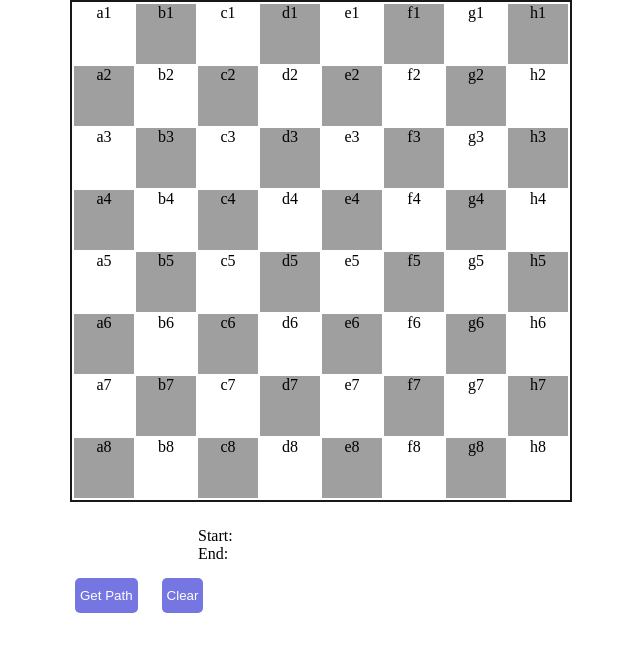
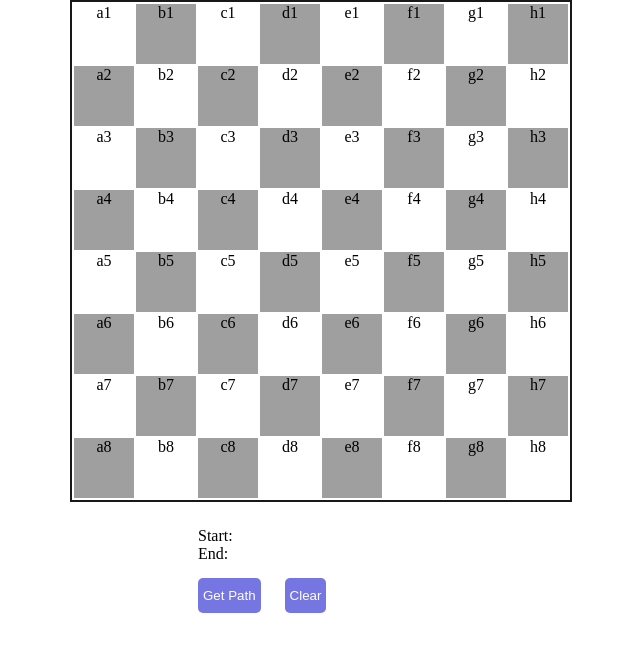
Before and after one commit to freshprincekla/knight-frontend, a PHP site: page / in a window 1280 px wide. Shown: the top 670 px of the page, without its empty margins (319-959 px from the left). Run offline with PHP 8.4, Linux system fonts and the light colour scheme.

Commit message:
Edited the application css

```diff
--- a/css/style.css
+++ b/css/style.css
@@ -37,7 +37,7 @@
 }
 .getPath {
     margin-top: 15px;
-    width: 40%;
+    width: 20%;
 }
 .path__button , .clear__button{
     background: #4949d8bf;
```
